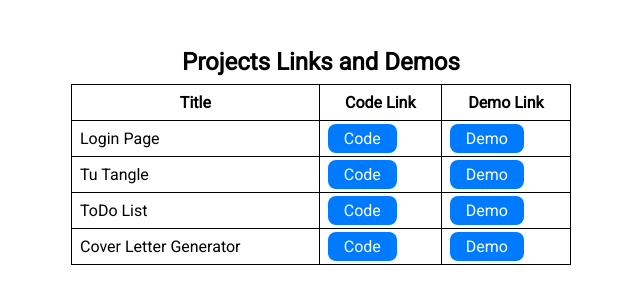
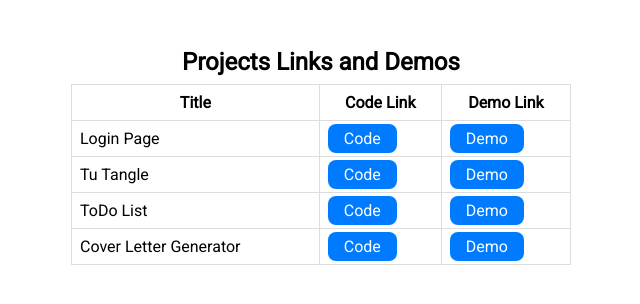
Before and after one commit to thapaliyaprasanga/BigBracket, a plain HTML site: page index.html in a window 1280 px wide. Shown: the whole page, without its empty margins (319-959 px from the left). Drawn offline with Linux system fonts and the light colour scheme.

Commit message:
Table border edited

```diff
--- a/styles/style.css
+++ b/styles/style.css
@@ -14,7 +14,7 @@
  }
 
  table, th, td{
-     border: 1px solid #000;
+     border: 1px solid #ddd;
  }
 
  table{
@@ -25,7 +25,7 @@
      display: flex;
      justify-content: center;
      flex-direction: column;
-        width: 500px;
+        max-width: 500px;
         margin: auto;
         margin-top: 3rem;
 }
```
